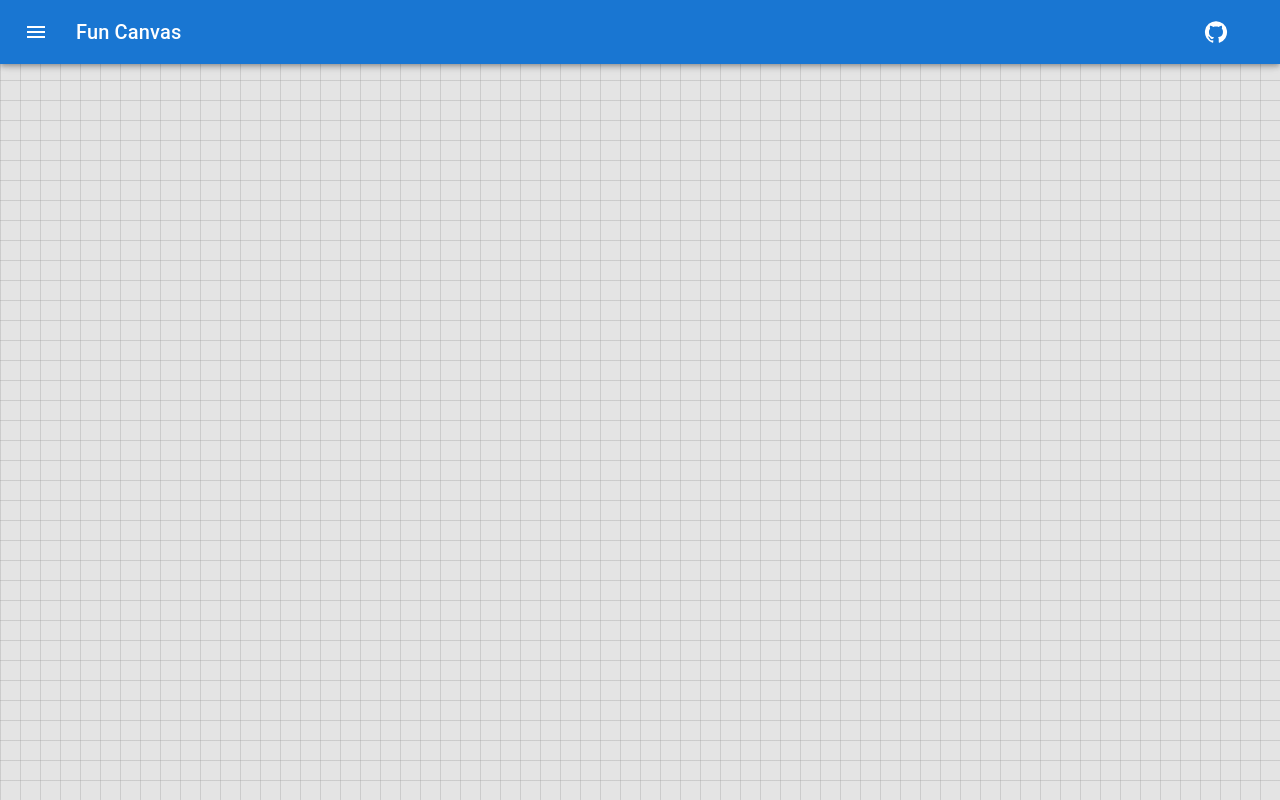
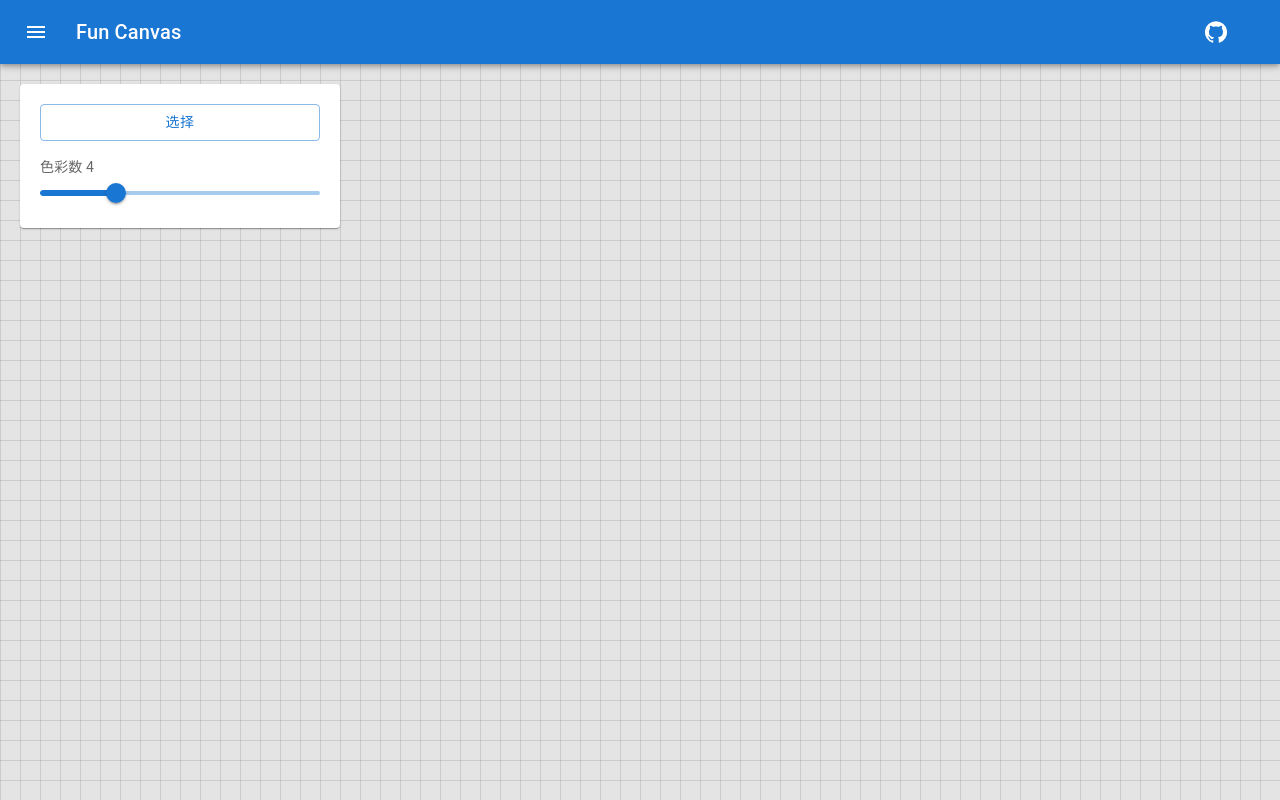
Before and after one commit to Barba828/barba-app, a React (Create React App) app: page /fun-canvas/color-thief in a window 1280 px wide. Built offline with nearby package versions, Linux system fonts and the light colour scheme.

Commit message:
feat: 更新quantize

```diff
--- a/extension/background.js
+++ b/extension/background.js
@@ -1,3 +1,5 @@
+/* eslint-disable no-undef */
+
 // image 右键菜单
 chrome.runtime.onInstalled.addListener(async () => {
   chrome.contextMenus.create({
--- a/package.json
+++ b/package.json
@@ -21,9 +21,6 @@
     "react-router": "^6.3.0",
     "react-router-dom": "^6.3.0",
     "react-scripts": "5.0.1",
-    "serve": "^14.0.1",
-    "server": "^1.0.37",
-    "ts-color-quantize": "0.0.3",
     "typescript": "^4.7.3",
     "web-vitals": "^2.1.4"
   },
--- a/src/pages/canvas-color/canvas-color.component.tsx
+++ b/src/pages/canvas-color/canvas-color.component.tsx
@@ -47,7 +47,7 @@ export const CanvasColor: FC = () => {
           </Typography>
           <Slider
             min={1}
-            max={10}
+            max={12}
             value={number}
             onChange={handleChangeNumber}
           />
--- a/src/pages/canvas-color/utils.ts
+++ b/src/pages/canvas-color/utils.ts
@@ -1,4 +1,4 @@
-import { quantize } from "ts-color-quantize";
+import { quantize } from "../../lib/quantize/src";
 import { getPxInfo } from "@/pages/canvas-lego/utils";
 
 /**
@@ -8,7 +8,7 @@ import { getPxInfo } from "@/pages/canvas-lego/utils";
  * @returns
  */
 export const getQuantize = (
-  canvas: HTMLCanvasElement,
+  canvas: HTMLCanvasElement = document.createElement("canvas"),
   options: {
     /**
      * 图片地址
--- a/src/routes/router-configs.ts
+++ b/src/routes/router-configs.ts
@@ -33,19 +33,19 @@ export const configs: RouteProps[] = [
     Component: CanvasMain,
   },
   {
-    path: "/to-lego",
+    path: "/fun-canvas/to-lego",
     title: "乐高转换",
     Icon: StarBorder,
     Component: CanvasToLego,
   },
   {
-    path: "/to-cube",
+    path: "/fun-canvas/to-cube",
     title: "魔方转换",
     Icon: StarBorder,
     Component: CanvasToCube,
   },
   {
-    path: "/color-thief",
+    path: "/fun-canvas/color-thief",
     title: "颜色提取",
     Icon: StarBorder,
     Component: CanvasColor,
```
Also changed, not shown: 2 other files (tests, documents, lock files or other folders).
